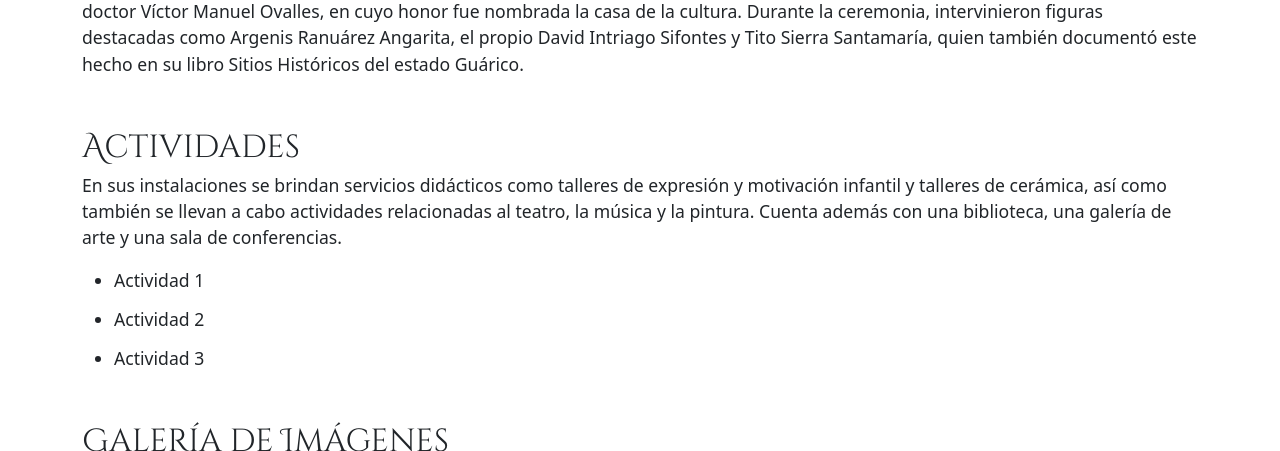
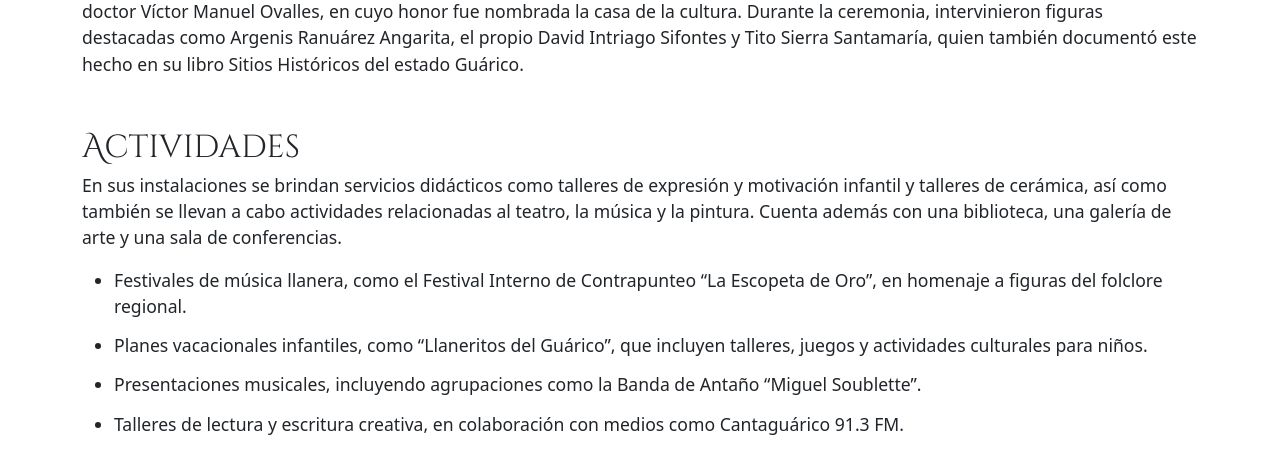
Before and after one commit to BCrandom/aquarioOfficialRepository, a Node server app: page /blog/casaCultura in a window 1280 px wide. Shown: the part 510-961 px from the top of the page. Run offline with Node 20, Linux system fonts and the light colour scheme.

Commit message:
Update casaDeLaCultura.ejs

```diff
--- a/views/blog/casaDeLaCultura.ejs
+++ b/views/blog/casaDeLaCultura.ejs
@@ -37,9 +37,12 @@ El acto inaugural contó con la presencia de familiares del doctor Víctor Manue
             <h2>Actividades</h2>
             <p>En sus instalaciones se brindan servicios didácticos como talleres de expresión y motivación infantil y talleres de cerámica, así como también se llevan a cabo actividades relacionadas al teatro, la música y la pintura. Cuenta además con una biblioteca, una galería de arte y una sala de conferencias.</p>
             <ul>
-                <li>Actividad 1</li>
-                <li>Actividad 2</li>
-                <li>Actividad 3</li>
+                <li>Festivales de música llanera, como el Festival Interno de Contrapunteo “La Escopeta de Oro”, en homenaje a figuras del folclore regional.</li>
+                <li>Planes vacacionales infantiles, como “Llaneritos del Guárico”, que incluyen talleres, juegos y actividades culturales para niños.</li>
+                <li>Presentaciones musicales, incluyendo agrupaciones como la Banda de Antaño “Miguel Soublette”.</li>
+                <li>Talleres de lectura y escritura creativa, en colaboración con medios como Cantaguárico 91.3 FM.</li>
+                <li>Eventos navideños comunitarios, como “Vivamos la Navidad en Cuerpo y Alma”, con presentaciones artísticas y participación ciudadana.</li>
+                <li>Cierres pedagógicos culturales, donde se muestran los logros de los talleres y programas educativos anuales.</li>
             </ul>
         </section>
 
```
